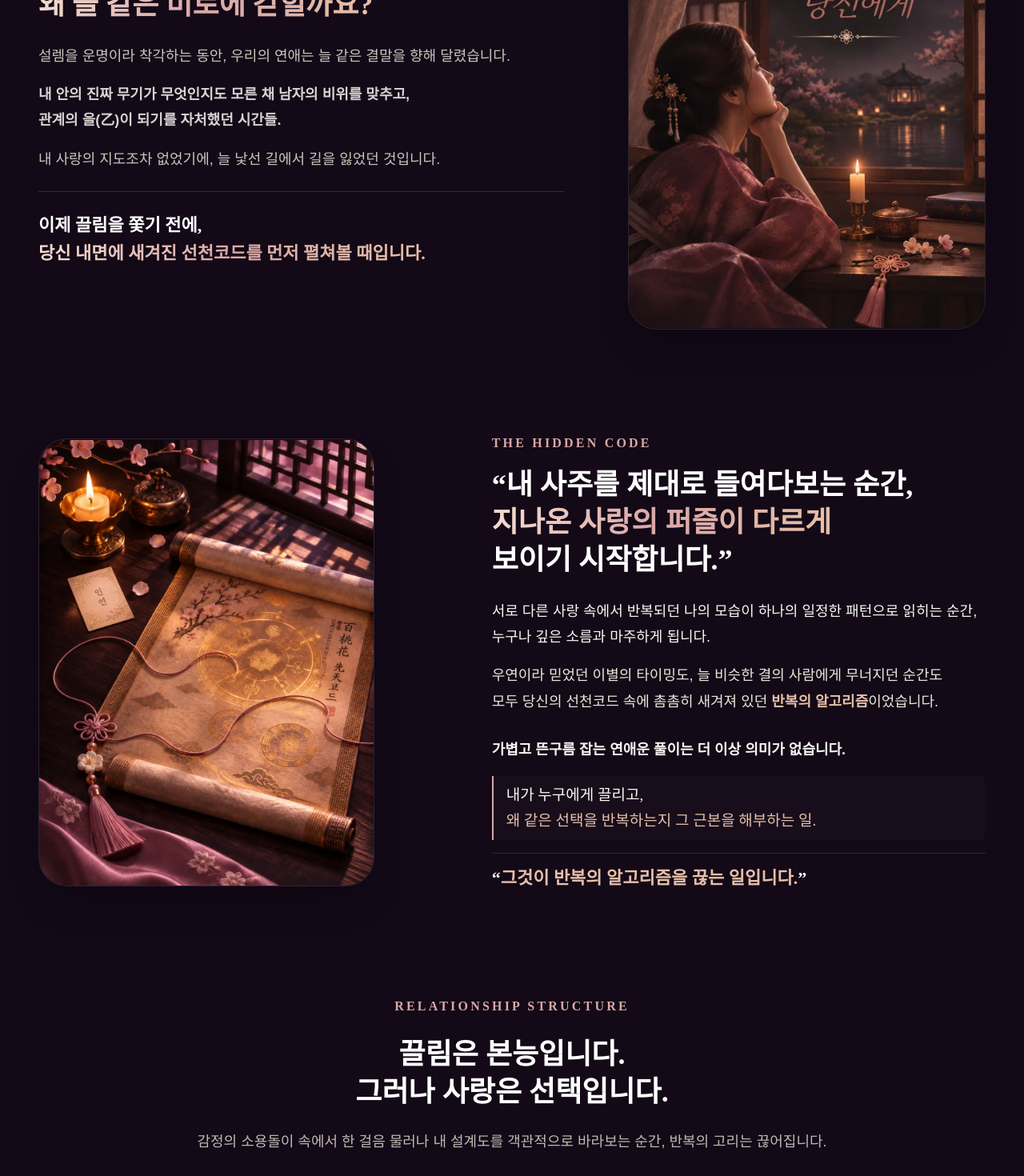
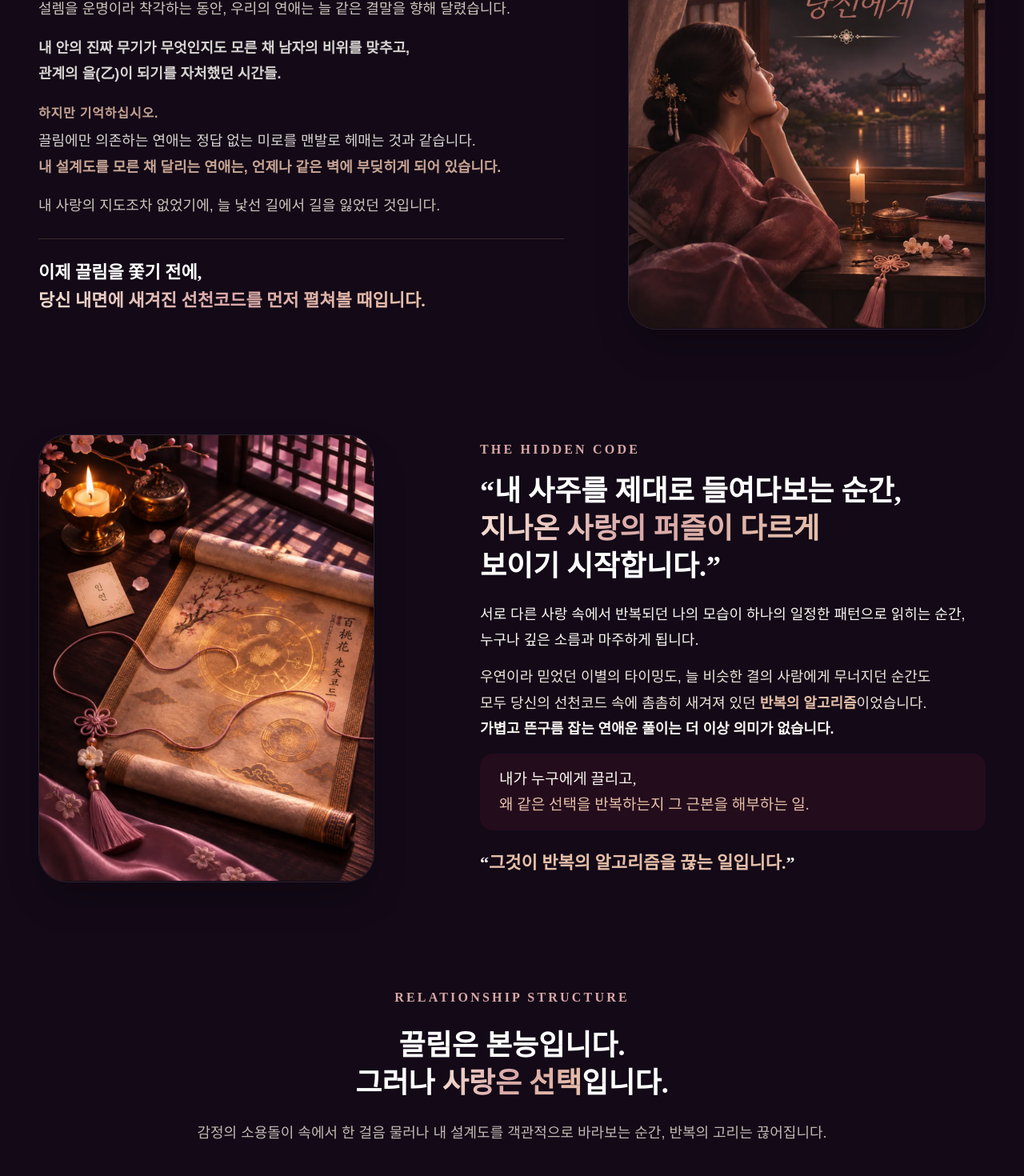
Before and after one commit to woolbo100/buzasun, a Next.js app: page /reports/baekdohwa-report in a window 1280 px wide. Shown: the part 6120-7590 px from the top of the page at 80% size. Built offline with nearby package versions, Linux system fonts and the light colour scheme; no server answers; the database is empty.

Commit message:
style: 백도화 리포트 히든코드 디자인 정리 및 카피 보강

```diff
--- a/app/reports/baekdohwa-report/page.tsx
+++ b/app/reports/baekdohwa-report/page.tsx
@@ -391,6 +391,15 @@ export default function BaekdohwaReportPage() {
                         내 안의 진짜 무기가 무엇인지도 모른 채 남자의 비위를 맞추고,<br />
                         관계의 을(乙)이 되기를 자처했던 시간들.
                       </p>
+                      <div className="space-y-1.5 pt-1.5">
+                        <p className="text-sm md:text-base font-semibold tracking-wider text-[#E6BFA9]">
+                          하지만 기억하십시오.
+                        </p>
+                        <p className="text-[#FAF7F2] font-medium leading-[1.8]">
+                          끌림에만 의존하는 연애는 정답 없는 미로를 맨발로 헤매는 것과 같습니다.<br />
+                          <span className="text-[#E6BFA9] font-semibold">내 설계도를 모른 채 달리는 연애는, 언제나 같은 벽에 부딪히게 되어 있습니다.</span>
+                        </p>
+                      </div>
                       <p>
                         내 사랑의 지도조차 없었기에, 늘 낯선 길에서 길을 잃었던 것입니다.
                       </p>
@@ -427,9 +436,9 @@ export default function BaekdohwaReportPage() {
             {/* ══════════════════════════════════════════════════════════════════════ */}
             <section className="mb-24 md:mb-32">
               <Reveal>
-                <div className="grid grid-cols-1 lg:grid-cols-12 gap-8 lg:gap-16 xl:gap-20 items-center">
+                <div className="grid grid-cols-1 lg:grid-cols-12 gap-8 lg:gap-14 xl:gap-16 items-stretch">
                   {/* 좌측 45%: 세로형 3:4 이미지 영역 (좌측 정렬 및 간격 확보) */}
-                  <div className="lg:col-span-5 w-full max-w-[420px] mx-auto lg:mx-0 flex flex-col items-center lg:items-start">
+                  <div className="lg:col-span-5 w-full max-w-[420px] mx-auto lg:mx-0 flex flex-col items-center lg:items-start justify-center">
                     <div className="group relative w-full aspect-[3/4] rounded-[28px] md:rounded-[36px] overflow-hidden border border-white/10 shadow-2xl bg-[#130917] flex items-center justify-center transition-all duration-300 hover:border-[#D4B2A7]/40">
                       <Image
                         src={DISCOVERY_STORY_IMAGE_CONFIG.src}
@@ -442,13 +451,15 @@ export default function BaekdohwaReportPage() {
                     </div>
                   </div>
 
-                  {/* 우측 55%: 라벨 + 제목 + 본문 (간격 확대 및 우측 끝선 상단 이미지와 정렬) */}
-                  <div className="lg:col-span-7 space-y-6 text-left break-keep lg:pl-6 xl:pl-10">
+                  {/* 우측 55%: 라벨 + 제목 + 본문 (상하 시작/끝 라인이 좌측 이미지와 단정하게 정렬) */}
+                  <div className="lg:col-span-7 flex flex-col justify-between text-left break-keep lg:pl-6 xl:pl-8 py-1 lg:py-2 space-y-7 lg:space-y-0">
+                    {/* 상단 그룹: 라벨 + 메인 제목 + 본문 서사 */}
+                    <div className="space-y-5">
                       <div>
                         <span className="block font-elegant text-[12pt] font-semibold tracking-[0.2em] text-[#D9A8A7] uppercase mb-4">
                           THE HIDDEN CODE
                         </span>
-                      <h2 className="text-2xl sm:text-3xl md:text-[36px] font-elegant font-bold text-white mb-6 leading-[1.25] md:leading-[1.3] break-keep">
+                        <h2 className="text-2xl sm:text-3xl md:text-[36px] font-elegant font-bold text-white mb-5 leading-[1.25] md:leading-[1.3] break-keep">
                           &ldquo;내 사주를 제대로 들여다보는 순간,<br />
                           <span className="gradient-text-love">지나온 사랑의 퍼즐이 다르게</span><br />
                           보이기 시작합니다.&rdquo;
@@ -456,7 +467,7 @@ export default function BaekdohwaReportPage() {
                       </div>
 
                       {/* 본문 서사 */}
-                    <div className="space-y-4 text-[17px] md:text-[18px] text-[#EDE6DA] leading-[1.8] font-light break-keep">
+                      <div className="space-y-3.5 text-[17px] md:text-[18px] text-[#EDE6DA] leading-[1.8] font-light break-keep">
                         <p className="text-[#FAF7F2] font-medium">
                           서로 다른 사랑 속에서 반복되던 나의 모습이 하나의 일정한 패턴으로 읽히는 순간,<br />
                           누구나 깊은 소름과 마주하게 됩니다.
@@ -466,22 +477,24 @@ export default function BaekdohwaReportPage() {
                           모두 당신의 선천코드 속에 촘촘히 새겨져 있던 <span className="text-[#E6BFA9] font-semibold">반복의 알고리즘</span>이었습니다.
                         </p>
                       </div>
+                    </div>
 
-                    {/* 솔루션 제안 및 해부 */}
-                    <div className="space-y-4 text-[17px] md:text-[18px] leading-[1.8] break-keep pt-1">
+                    {/* 하단 그룹: 솔루션 제안 + 은은한 로즈 플럼 하이라이트 박스 + 마무리 훅 */}
+                    <div className="space-y-3.5 text-[17px] md:text-[18px] leading-[1.8] break-keep">
                       <p className="text-[#FAF7F2] font-semibold">
                         가볍고 뜬구름 잡는 연애운 풀이는 더 이상 의미가 없습니다.
                       </p>
 
-                      <div className="border-l-2 border-[#D9A8A7] pl-4 py-2 my-2 bg-white/[0.02] rounded-r-lg">
-                        <p className="text-[#FAF7F2] font-elegant font-medium text-[18px] md:text-[19px] leading-[1.7]">
+                      {/* 강조 박스: 세로 막대 없이 은은한 로즈 플럼 안개빛 음영만 가볍게 적용 */}
+                      <div className="rounded-2xl px-5 py-3.5 sm:px-6 sm:py-4 bg-[#631B32]/20">
+                        <p className="text-[#FAF7F2] font-elegant font-medium text-[17px] sm:text-[18px] md:text-[19px] leading-[1.7]">
                           내가 누구에게 끌리고,<br className="hidden sm:inline" />
                           <span className="text-[#E6BFA9]"> 왜 같은 선택을 반복하는지 그 근본을 해부하는 일.</span>
                         </p>
                       </div>
 
-                      {/* 마무리 훅 */}
-                      <div className="pt-3 border-t border-[#B49A70]/20">
+                      {/* 마무리 훅: 가로선 없이 자연스러운 간격으로 이어지는 요약 문장 */}
+                      <div className="pt-2">
                         <p className="font-elegant font-bold text-[19px] md:text-[22px] text-[#FAF7F2] leading-[1.7] break-keep">
                           &ldquo;<span className="text-[#E6BFA9] font-semibold">그것이 반복의 알고리즘을 끊는 일입니다.</span>&rdquo;
                         </p>
--- a/components/reports/baekdohwa-report/RelationshipPatternFlow.tsx
+++ b/components/reports/baekdohwa-report/RelationshipPatternFlow.tsx
@@ -12,8 +12,9 @@ export default function RelationshipPatternFlow() {
           <span className="block font-elegant text-[12pt] font-semibold tracking-[0.2em] text-[#D9A8A7] uppercase mb-4">
             RELATIONSHIP STRUCTURE
           </span>
-          <h2 className="text-2xl md:text-[36px] font-elegant font-bold text-white mb-6 leading-[1.25] md:leading-[1.3] break-keep whitespace-pre-line">
-            {patternFlowData.mainCopy}
+          <h2 className="text-2xl md:text-[36px] font-elegant font-bold text-white mb-6 leading-[1.25] md:leading-[1.3] break-keep">
+            끌림은 본능입니다.<br />
+            그러나 <span className="gradient-text-love">사랑은 선택</span>입니다.
           </h2>
           <p className="text-[17px] md:text-[18px] text-[#EDE6DA] opacity-80 font-light break-keep leading-relaxed">
             {patternFlowData.subCopy}
```
Lines whose indentation alone changed are shown as unchanged.
